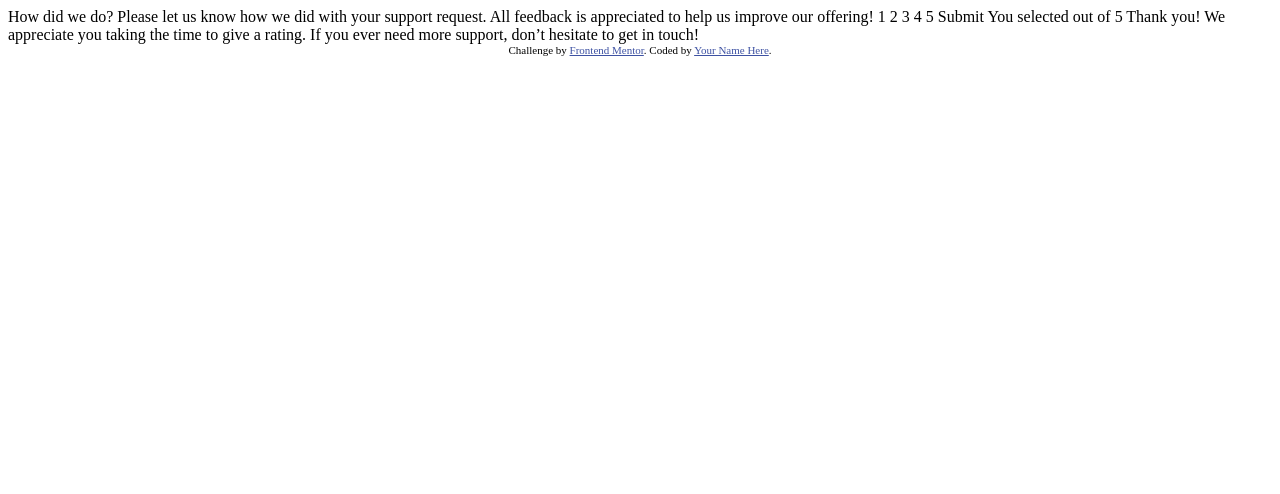
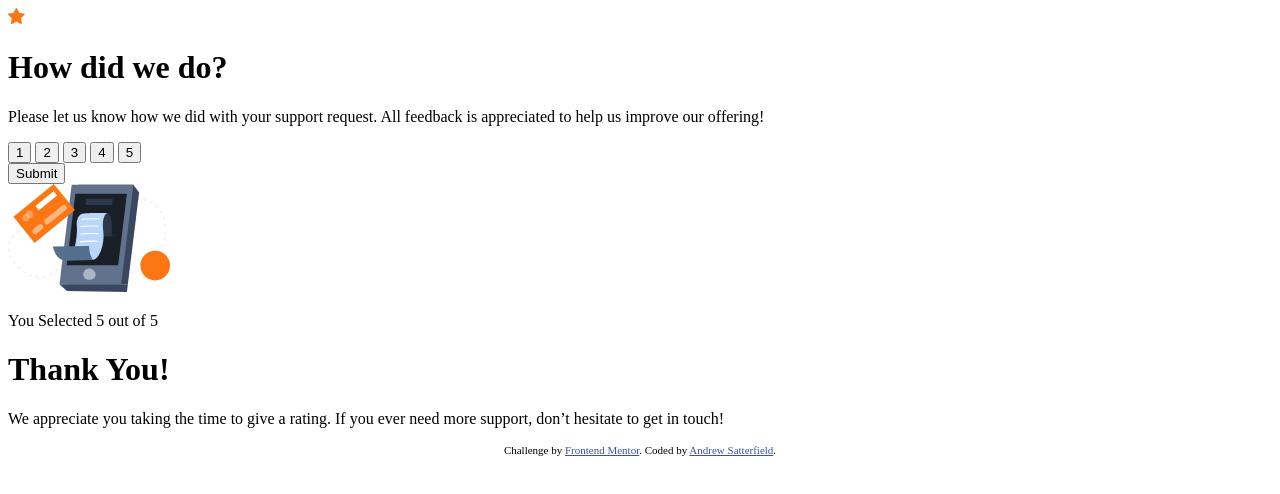
Before and after one commit to AndrewSatterfield/Interactive-Rating-Component, a plain HTML site: page index.html in a window 1280 px wide. Drawn offline with Linux system fonts and the light colour scheme.

Commit message:
html file

```diff
--- a/index.html
+++ b/index.html
@@ -8,42 +8,49 @@
 
   <title>Frontend Mentor | Interactive rating component</title>
 
-  <!-- Feel free to remove these styles or customise in your own stylesheet 👍 -->
   <style>
     .attribution { font-size: 11px; text-align: center; }
     .attribution a { color: hsl(228, 45%, 44%); }
   </style>
 </head>
 <body>
+    <main>
+      <div class="rating-container">
+        <div class="star">
+          <img src="images/icon-star.svg" class="staricon">
+        </div>
+        <div class="rating-text">
+          <h1>How did we do?</h1>
+          <p>Please let us know how we did with your support request. All feedback is appreciated to help us improve our offering!</p>
+        </div>
+        <div class="rating-buttons">
+          <button class="rating-button">1</button>
+          <button class="rating-button">2</button>
+          <button class="rating-button">3</button>
+          <button class="rating-button">4</button>
+          <button class="rating-button">5</button>
+        </div>
+        <div class="submit">
+          <button class="submit-button">Submit</button>
+        </div>
 
-  <!-- Rating state start -->
-
-  How did we do?
-
-  Please let us know how we did with your support request. All feedback is appreciated
-  to help us improve our offering!
-
-  1 2 3 4 5
-
-  Submit
-
-  <!-- Rating state end -->
-
-  <!-- Thank you state start -->
-
-  You selected <!-- Add rating here --> out of 5
-
-  Thank you!
-
-  We appreciate you taking the time to give a rating. If you ever need more support,
-  don’t hesitate to get in touch!
-
-  <!-- Thank you state end -->
-
-
-  <div class="attribution">
-    Challenge by <a href="https://www.frontendmentor.io?ref=challenge" target="_blank">Frontend Mentor</a>.
-    Coded by <a href="#">Your Name Here</a>.
-  </div>
+      </div>
+      <div class="thanking-section">
+        <div class="thank-image">
+          <img src="images/illustration-thank-you.svg" class="thank-icon">
+        </div>
+        <div class="selection">
+          <p class="selection-text">You Selected 5 out of 5</p>
+        </div>
+        <div class="thank-text">
+          <h1>Thank You!</h1>
+          <p>We appreciate you taking the time to give a rating. If you ever need more support, don’t hesitate to get in touch!</p>
+        </div>
+      </div>
+      <div class="attribution">
+        Challenge by <a href="https://www.frontendmentor.io?ref=challenge" target="_blank">Frontend Mentor</a>.
+        Coded by <a href="#">Andrew Satterfield</a>.
+      </div>
+    </main>
 </body>
 </html>
```
